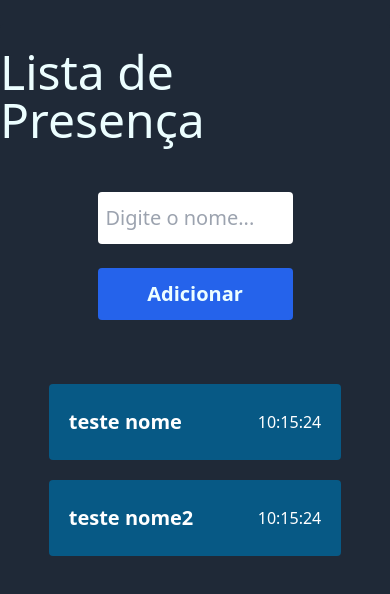
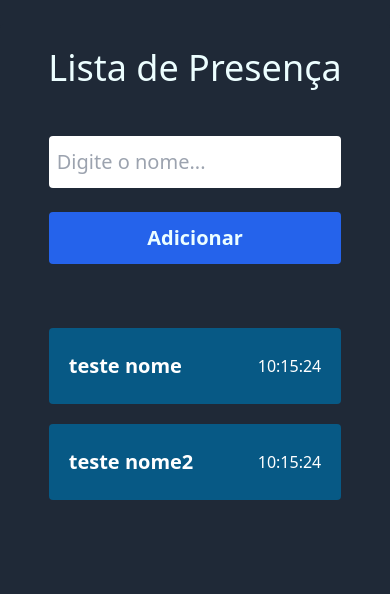
Before and after one commit to FelipeFerreiraSS/fundamentos-do-react-js, a React (Vite) app: page / in a window 390 px wide. Shown: the top 594 px of the page. Built offline with nearby package versions, Linux system fonts and the light colour scheme.

Commit message:
Update Home.jsx

```diff
--- a/src/pages/Home.jsx
+++ b/src/pages/Home.jsx
@@ -5,16 +5,16 @@ function Home() {
   return (
     <main className="flex min-h-screen justify-center overflow-hidden bg-gray-800 py-6 sm:py-12 ">
       <div className="container mx-auto rounded flex flex-col items-center bg-gray-800">
-        <h1 className="text-5xl text-cyan-50 mt-6 mb-6">
+        <h1 className="sm:text-5xl text-4xl text-cyan-50 mt-6 mb-6">
           Lista de Presença
         </h1>
         <input
-          className="w-1/2 border-none rounded mt-6 mb-6 py-3 px-2 text-xl focus:outline-none"
+          className="w-3/4 sm:w-2/3 lg:w-1/2 border-none rounded mt-6 mb-6 py-3 px-2 text-xl focus:outline-none"
           type="text"
           placeholder="Digite o nome..."
           />
         <button
-          className="bg-blue-600 w-1/2 py-3 text-xl font-bold text-cyan-50 mb-16 rounded"
+          className="bg-blue-600 w-3/4 sm:w-2/3 lg:w-1/2 py-3 text-xl font-bold text-cyan-50 mb-16 rounded"
           type="button"
         >
           Adicionar
```
